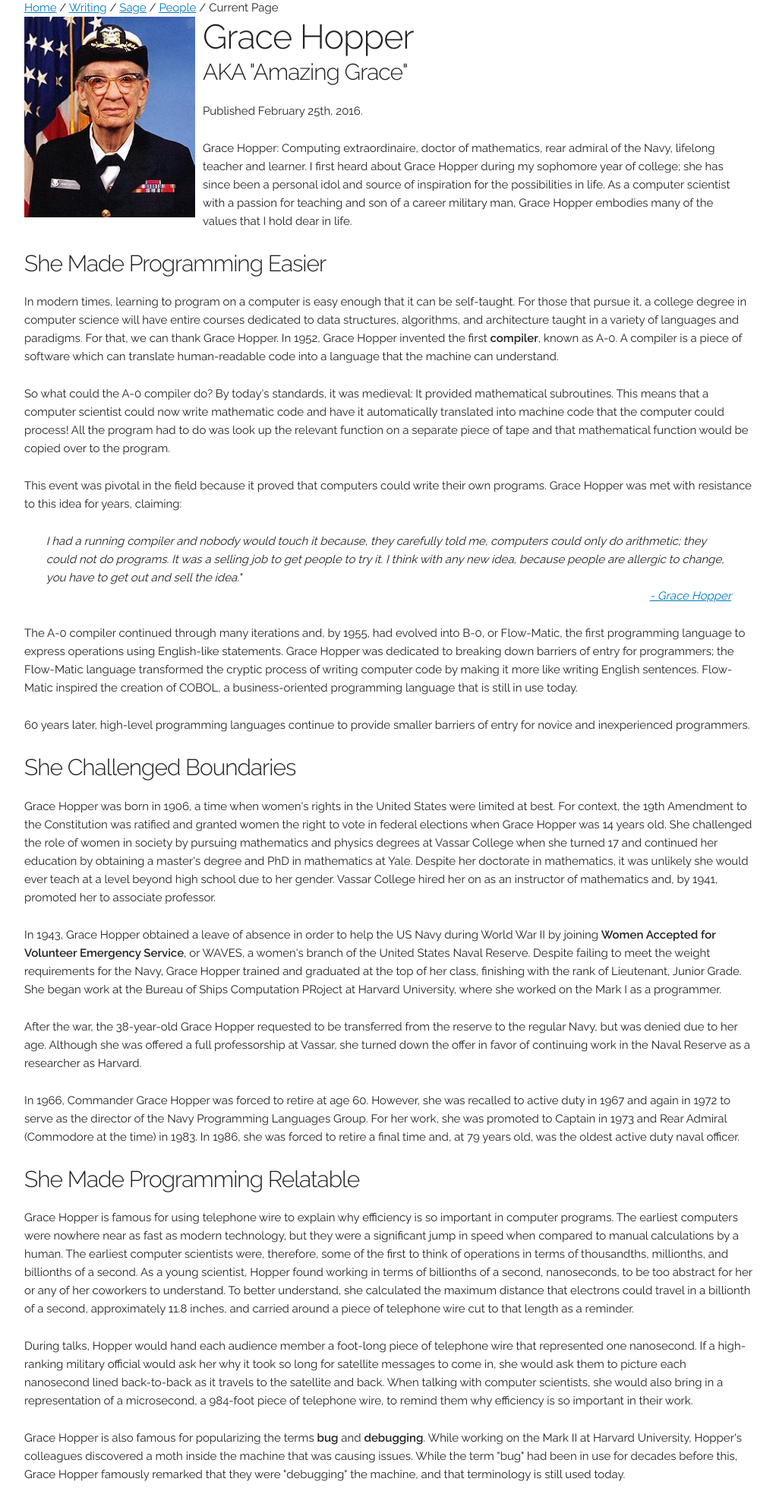
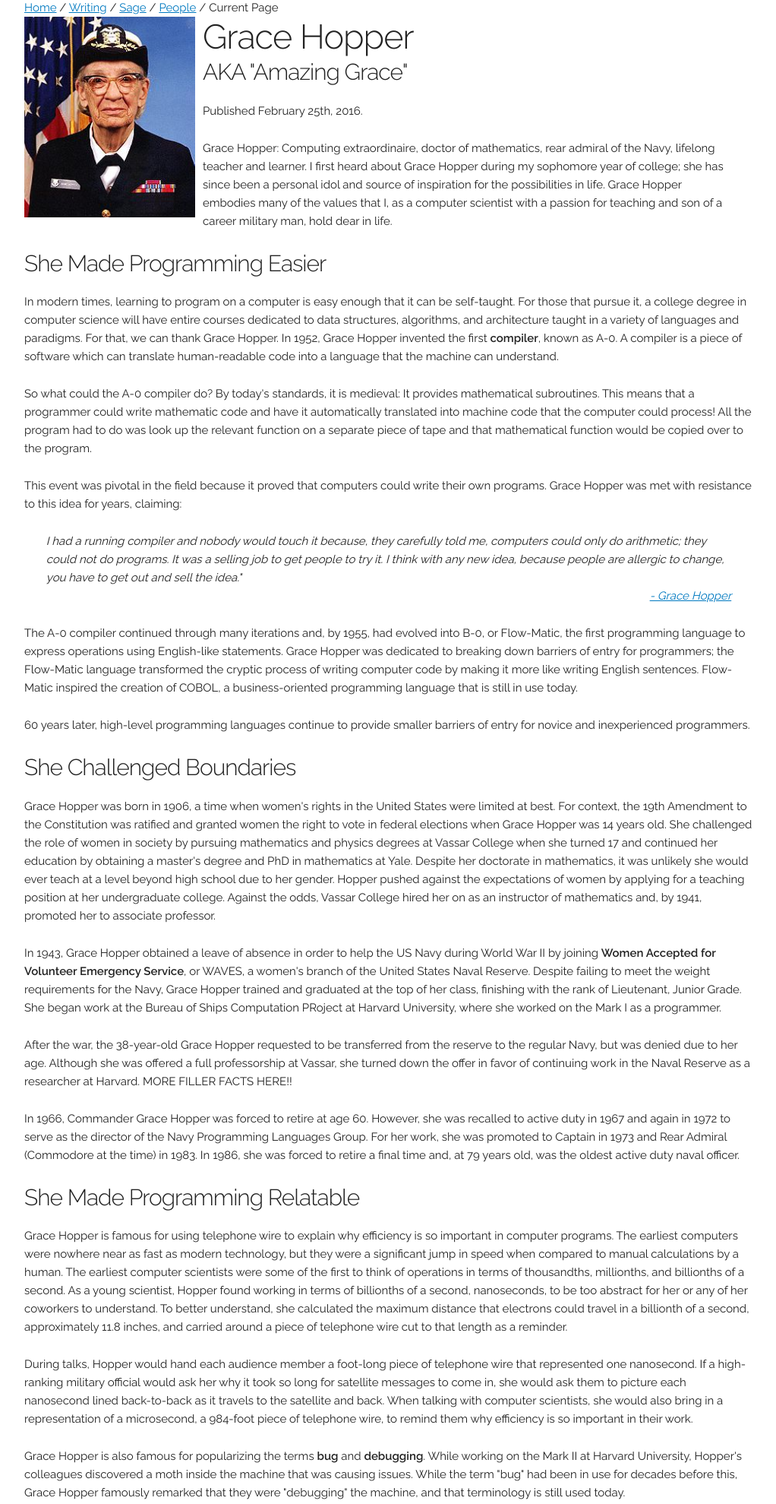
Before and after one commit to colinjmiller/cjmil.com, a PHP site: page /writing/sage/people/grace-hopper.php in a window 1280 px wide. Shown: the part 117-2096 px from the top of the page at 76% size, without its empty margins (128-1150 px from the left). Run offline with PHP 8.4, Linux system fonts and the light colour scheme.

Commit message:
MAking edits to Grace Hopper article

```diff
--- a/writing/sage/people/grace-hopper.php
+++ b/writing/sage/people/grace-hopper.php
@@ -17,7 +17,7 @@
         </div>
         <div class="introduction">
           <p>
-            Grace Hopper: Computing extraordinaire, doctor of mathematics, rear admiral of the Navy, lifelong teacher and learner. I first heard about Grace Hopper during my sophomore year of college; she has since been a personal idol and source of inspiration for the possibilities in life. As a computer scientist with a passion for teaching and son of a career military man, Grace Hopper embodies many of the values that I hold dear in life.
+            Grace Hopper: Computing extraordinaire, doctor of mathematics, rear admiral of the Navy, lifelong teacher and learner. I first heard about Grace Hopper during my sophomore year of college; she has since been a personal idol and source of inspiration for the possibilities in life. Grace Hopper embodies many of the values that I, as a computer scientist with a passion for teaching and son of a career military man, hold dear in life.
           </p>
         </div>
       </section>
@@ -29,7 +29,7 @@
          In modern times, learning to program on a computer is easy enough that it can be self-taught. For those that pursue it, a college degree in computer science will have entire courses dedicated to data structures, algorithms, and architecture taught in a variety of languages and paradigms. For that, we can thank Grace Hopper. In 1952, Grace Hopper invented the first <strong>compiler</strong>, known as A-0. A compiler is a piece of software which can translate human-readable code into a language that the machine can understand.
         </p>
         <p>
-          So what could the A-0 compiler do? By today's standards, it was medieval: It provided mathematical subroutines. This means that a computer scientist could now write mathematic code and have it automatically translated into machine code that the computer could process! All the program had to do was look up the relevant function on a separate piece of tape and that mathematical function would be copied over to the program.
+          So what could the A-0 compiler do? By today's standards, it is medieval: It provides mathematical subroutines. This means that a programmer could write mathematic code and have it automatically translated into machine code that the computer could process! All the program had to do was look up the relevant function on a separate piece of tape and that mathematical function would be copied over to the program.
         </p>
         <p>
           This event was pivotal in the field because it proved that computers could write their own programs. Grace Hopper was met with resistance to this idea for years, claiming:
@@ -52,13 +52,13 @@
           <h2>She Challenged Boundaries</h2>
         </header>
         <p>
-          Grace Hopper was born in 1906, a time when women's rights in the United States were limited at best. For context, the 19th Amendment to the Constitution was ratified and granted women the right to vote in federal elections when Grace Hopper was 14 years old. She challenged the role of women in society by pursuing mathematics and physics degrees at Vassar College when she turned 17 and continued her education by obtaining a master's degree and PhD in mathematics at Yale. Despite her doctorate in mathematics, it was unlikely she would ever teach at a level beyond high school due to her gender. Vassar College hired her on as an instructor of mathematics and, by 1941, promoted her to associate professor.
+          Grace Hopper was born in 1906, a time when women's rights in the United States were limited at best. For context, the 19th Amendment to the Constitution was ratified and granted women the right to vote in federal elections when Grace Hopper was 14 years old. She challenged the role of women in society by pursuing mathematics and physics degrees at Vassar College when she turned 17 and continued her education by obtaining a master's degree and PhD in mathematics at Yale. Despite her doctorate in mathematics, it was unlikely she would ever teach at a level beyond high school due to her gender. Hopper pushed against the expectations of women by applying for a teaching position at her undergraduate college. Against the odds, Vassar College hired her on as an instructor of mathematics and, by 1941, promoted her to associate professor.
         </p>
         <p>
           In 1943, Grace Hopper obtained a leave of absence in order to help the US Navy during World War II by joining <strong>Women Accepted for Volunteer Emergency Service</strong>, or WAVES, a women's branch of the United States Naval Reserve. Despite failing to meet the weight requirements for the Navy, Grace Hopper trained and graduated at the top of her class, finishing with the rank of Lieutenant, Junior Grade. She began work at the Bureau of Ships Computation PRoject at Harvard University, where she worked on the Mark I as a programmer.
         </p>
         <p>
-          After the war, the 38-year-old Grace Hopper requested to be transferred from the reserve to the regular Navy, but was denied due to her age. Although she was offered a full professorship at Vassar, she turned down the offer in favor of continuing work in the Naval Reserve as a researcher as Harvard.
+          After the war, the 38-year-old Grace Hopper requested to be transferred from the reserve to the regular Navy, but was denied due to her age. Although she was offered a full professorship at Vassar, she turned down the offer in favor of continuing work in the Naval Reserve as a researcher at Harvard. MORE FILLER FACTS HERE!!
         </p>
         <p>
           In 1966, Commander Grace Hopper was forced to retire at age 60. However, she was recalled to active duty in 1967 and again in 1972 to serve as the director of the Navy Programming Languages Group. For her work, she was promoted to Captain in 1973 and Rear Admiral (Commodore at the time) in 1983. In 1986, she was forced to retire a final time and, at 79 years old, was the oldest active duty naval officer.
@@ -69,7 +69,7 @@
           <h2>She Made Programming Relatable</h2>
         </header>
         <p>
-          Grace Hopper is famous for using telephone wire to explain why efficiency is so important in computer programs. The earliest computers were nowhere near as fast as modern technology, but they were a significant jump in speed when compared to manual calculations by a human. The earliest computer scientists were, therefore, some of the first to think of operations in terms of thousandths, millionths, and billionths of a second. As a young scientist, Hopper found working in terms of billionths of a second, nanoseconds, to be too abstract for her or any of her coworkers to understand. To better understand, she calculated the maximum distance that electrons could travel in a billionth of a second, approximately 11.8 inches, and carried around a piece of telephone wire cut to that length as a reminder.
+          Grace Hopper is famous for using telephone wire to explain why efficiency is so important in computer programs. The earliest computers were nowhere near as fast as modern technology, but they were a significant jump in speed when compared to manual calculations by a human. The earliest computer scientists were some of the first to think of operations in terms of thousandths, millionths, and billionths of a second. As a young scientist, Hopper found working in terms of billionths of a second, nanoseconds, to be too abstract for her or any of her coworkers to understand. To better understand, she calculated the maximum distance that electrons could travel in a billionth of a second, approximately 11.8 inches, and carried around a piece of telephone wire cut to that length as a reminder.
         </p>
         <p>
           During talks, Hopper would hand each audience member a foot-long piece of telephone wire that represented one nanosecond. If a high-ranking military official would ask her why it took so long for satellite messages to come in, she would ask them to picture each nanosecond lined back-to-back as it travels to the satellite and back. When talking with computer scientists, she would also bring in a representation of a microsecond, a 984-foot piece of telephone wire, to remind them why efficiency is so important in their work.
```
